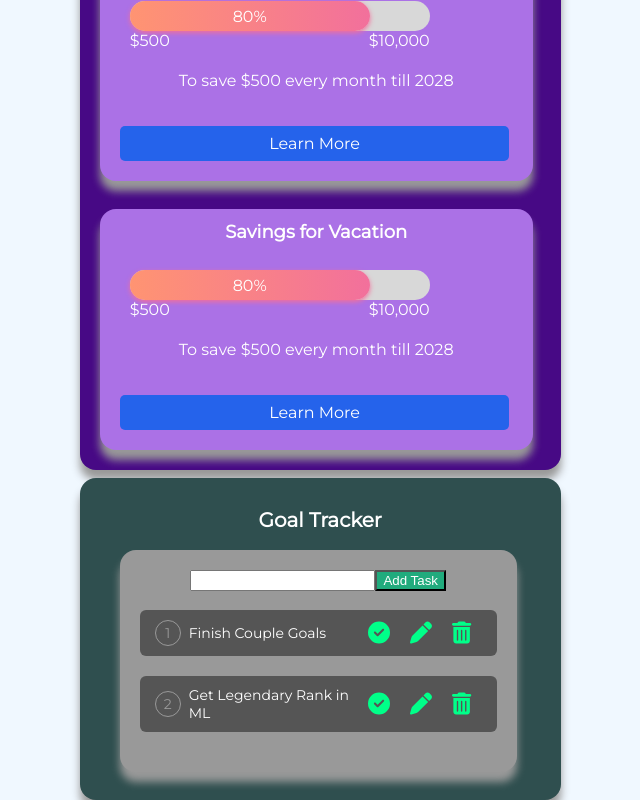
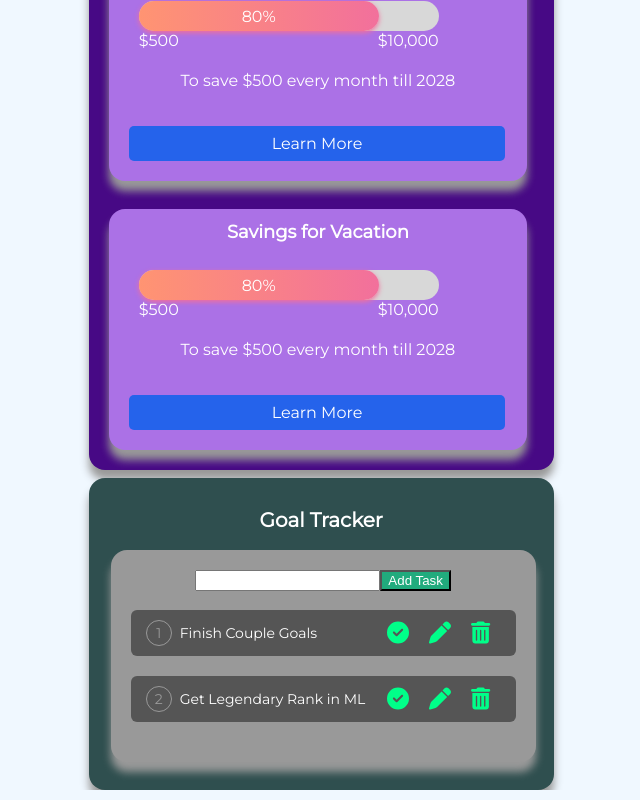
Before and after one commit to shermainelim/CoupleGoalsApp, a React (Create React App) app in the folder client/: page /dashboard in a window 1280 px wide. Shown: the part 487-1287 px from the top of the page, without its empty margins (313-953 px from the left). Built offline with nearby package versions, Linux system fonts and the light colour scheme.

Commit message:
adjustments

```diff
--- a/client/src/screens/dashboard/dashboard.scss
+++ b/client/src/screens/dashboard/dashboard.scss
@@ -101,7 +101,7 @@ body, html {
         padding: 20px;
 
         .small-card-container-goals {
-            width: 90%;
+            width: 100%;
             border-radius: 1rem;
             box-shadow: 0px 10px 8px #999;
             display: flex;
@@ -110,7 +110,7 @@ body, html {
             color:black;
             background-color: #999;
             height: fit-content;
-            margin-left: 20px;
+            margin-left: 2px;
             margin-right: 20px;
             padding: 20px;
 
```
